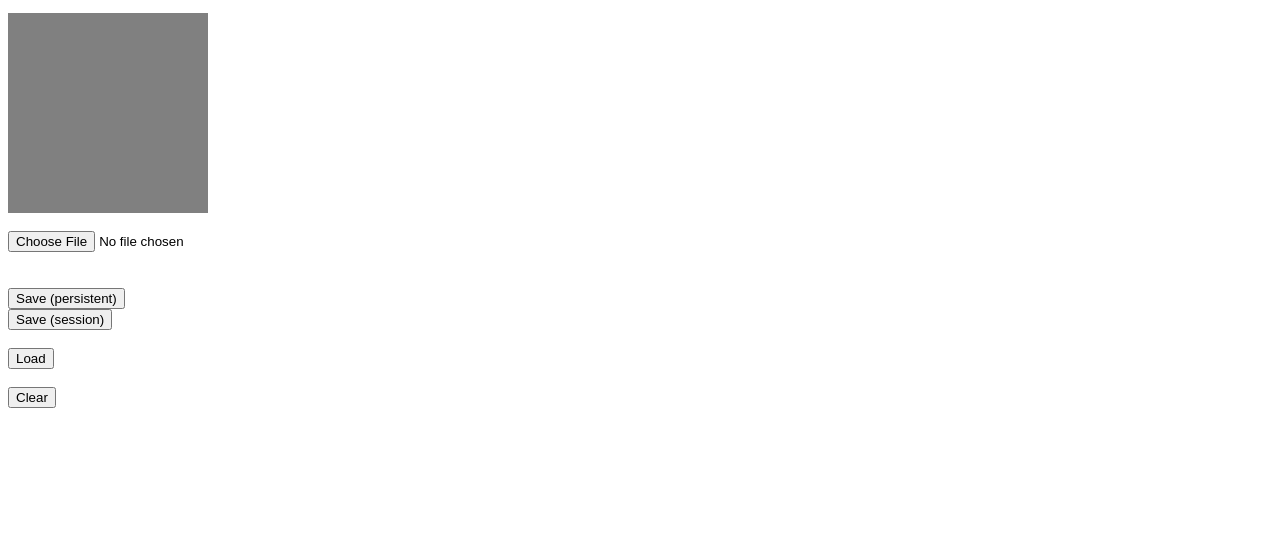
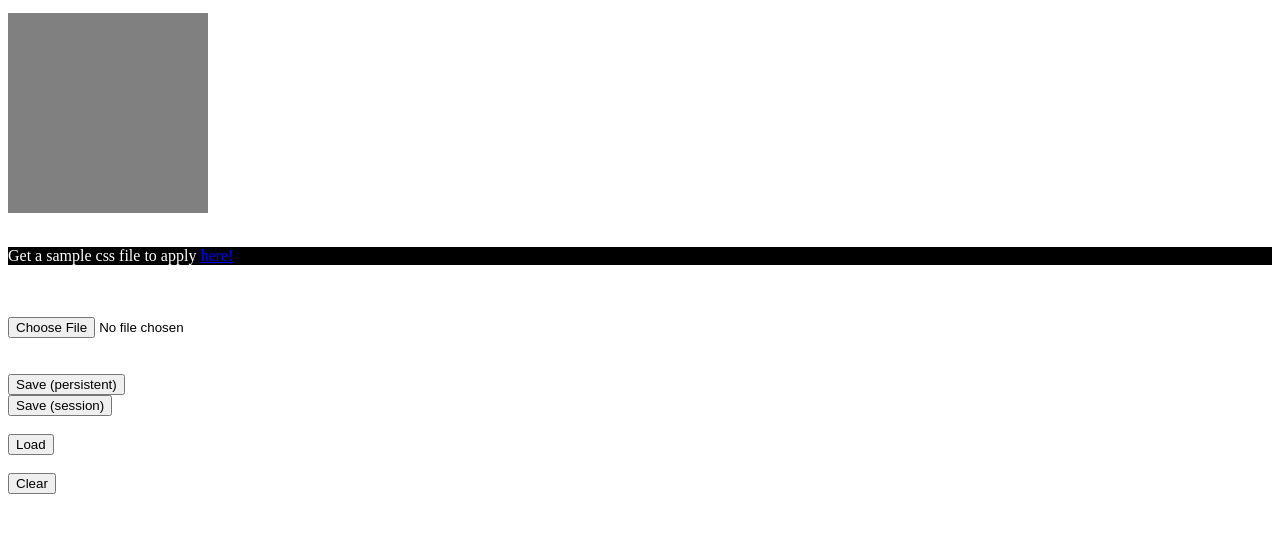
Before and after one commit to RicoBrase/mystyle-js, a plain HTML site: page demo/index.html in a window 1280 px wide. Shown: the part 101-634 px from the top of the page. Drawn offline with Linux system fonts and the light colour scheme.

Commit message:
Added hyperlink to sample css file.

```diff
--- a/demo/index.html
+++ b/demo/index.html
@@ -29,6 +29,11 @@
 
     <div class="square"></div>
 
+    </br>
+
+    <p>Get a sample css file to apply <a href="apply-this.css" target="_blank" title="Sample css file">here!</a></p>
+
+    </br>
     </br>
 
     <input type="file" id="css-file" name="files[]" accept="text/css"/>
```
